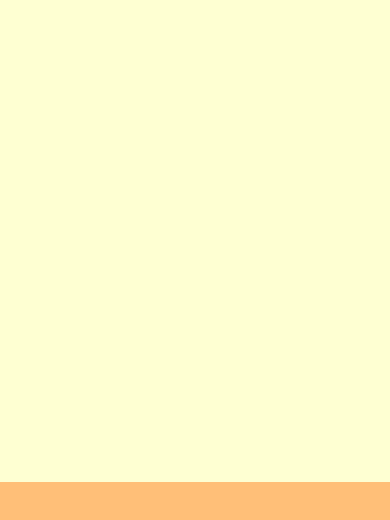
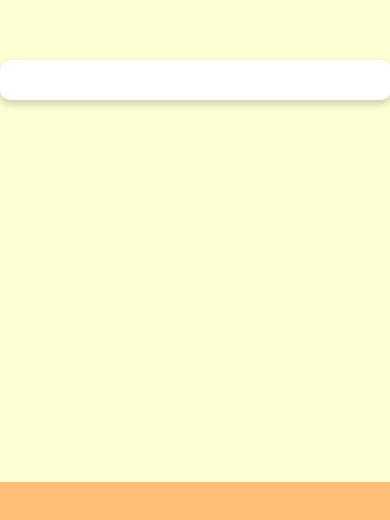
Before and after one commit to RaulBecerraB/Cookie-Clicker, a React (Vite) app: page / in a window 390 px wide. Shown: the part 322-842 px from the top of the page. Built offline with nearby package versions, Linux system fonts and the light colour scheme.

Commit message:
feat (styles): add responsive white background container
    - Added a responsive white background container on top of the body background.

```diff
--- a/src/App.jsx
+++ b/src/App.jsx
@@ -16,6 +16,12 @@ const Game = () =>
 {
   return(
     <>
+    <div>
+      <div className='container '>
+
+      </div>
+    </div>
+
     </>
   )
 }
--- a/src/main.jsx
+++ b/src/main.jsx
@@ -1,5 +1,6 @@
 import { StrictMode } from 'react'
 import { createRoot } from 'react-dom/client'
 import App from './App.jsx'
+import './styles/game.css'
 
 createRoot(document.getElementById('root')).render(<App />)
--- /dev/null
+++ b/src/styles/game.css
@@ -0,0 +1,18 @@
+.centerBg
+{
+    padding-top: 60vh;
+    padding-left: 20%;
+
+    background-image: url(../assets/whiteBoard.svg);
+    border: 20px black;
+}
+
+.container
+{
+    background-color: white;
+    margin: 20px auto;
+    padding: 20px;
+    width: 90%;
+    border-radius: 10px;
+    box-shadow: 0px 4px 8px rgba(0, 0, 0, 0.2);
+}
--- a/src/styles/global.css
+++ b/src/styles/global.css
@@ -8,7 +8,6 @@ body
     flex-direction: column;
     min-height: 100vh;
     justify-content: center;
-
 }
 
 .footer-class
```
Also changed, not shown: src/assets/whiteBoard.svg (added).
